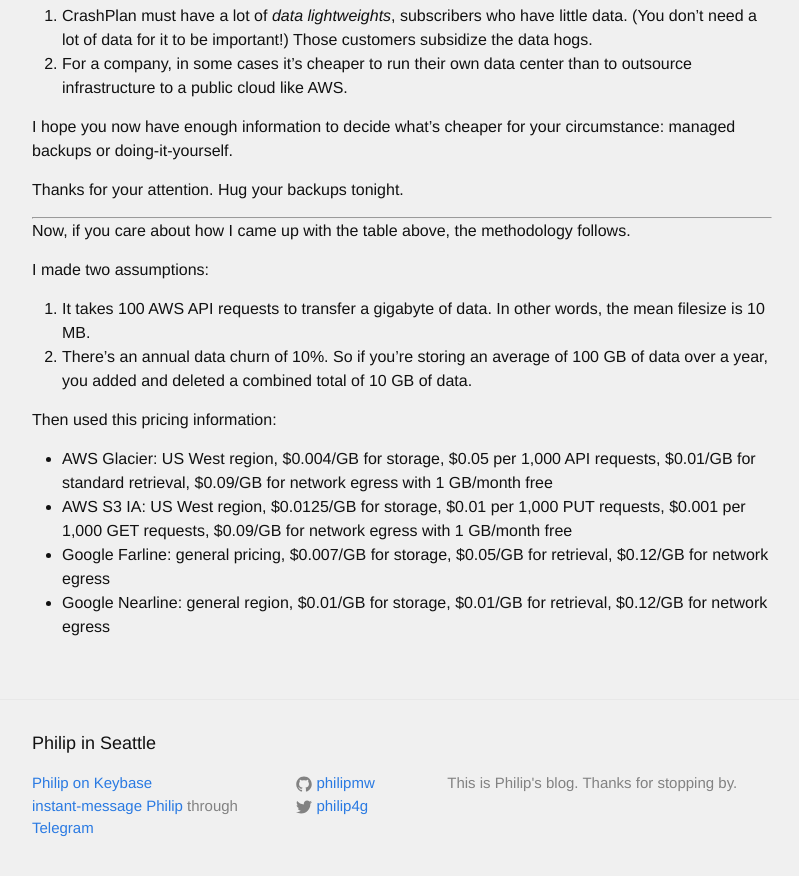
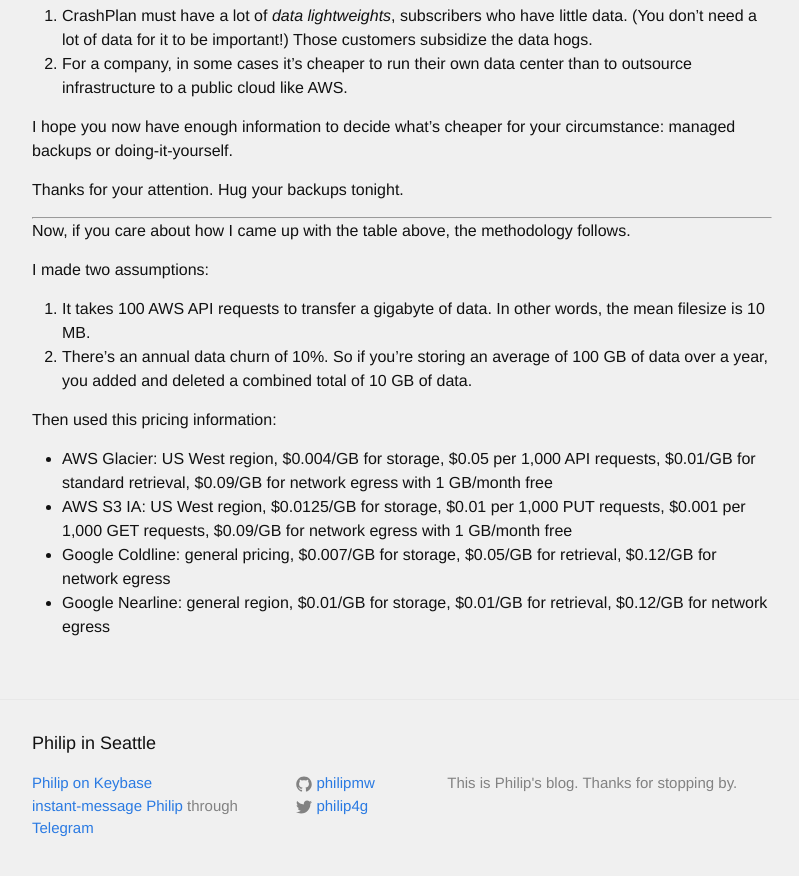
Before and after one commit to philipmw/philipmw.github.io, a Jekyll site: the page built from _posts/2017-01-14-cloud-backup-comparison.md, in a window 1280 px wide and 900 px high, scrolled down 1653 px. Shown: the top 876 px of the window, without its empty margins (238-1037 px from the left). Built offline with Jekyll 4.4.1, drawn with Linux system fonts in a browser that asks for light colours; some of the changed text lies outside the part shown.

Commit message:
Links, s/Farline/Coldline/

```diff
--- a/_posts/2017-01-14-cloud-backup-comparison.md
+++ b/_posts/2017-01-14-cloud-backup-comparison.md
@@ -19,7 +19,7 @@
 
 I created a table comparing costs.  The table has two columns for each category: the cost of storage, and the cost of restoring your entire backup.  The cost of storage is monthly, whereas restoring your backup is one-time and hopefully rare.
 
-|        | CrashPlan  | ↵                  | Amazon Glacier | ↵                 | Amazon S3 Infrequent Access | ↵                 | Google Farline | ↵                  | Google Nearline | ↵                  |
+|        | [CrashPlan](http://www.crashplan.com) | ↵ | [Amazon Glacier](https://aws.amazon.com/glacier/) | ↵ | [Amazon S3](https://aws.amazon.com/s3/) Infrequent Access | ↵ | [Google Coldline](https://cloud.google.com/storage/archival/) | ↵ | [Google Nearline](https://cloud.google.com/storage-nearline/) | ↵                  |
 | Stored | store/year | full restore event | store/year     | full restore event | store/year                  | full restore event | store/year     | full restore event | store/year       | full restore event |
 | -----: | --: | --: | --: | --: | --: | --: | --: | --: |
 | 1 GB   | $59 | $0 | $0 | $0 | $0 | $0 | $0 | $0 | $0 | $0 |
@@ -60,5 +60,5 @@
 
 * AWS Glacier: US West region, $0.004/GB for storage, $0.05 per 1,000 API requests, $0.01/GB for standard retrieval, $0.09/GB for network egress with 1 GB/month free
 * AWS S3 IA: US West region, $0.0125/GB for storage, $0.01 per 1,000 PUT requests, $0.001 per 1,000 GET requests, $0.09/GB for network egress with 1 GB/month free
-* Google Farline: general pricing, $0.007/GB for storage, $0.05/GB for retrieval, $0.12/GB for network egress
+* Google Coldline: general pricing, $0.007/GB for storage, $0.05/GB for retrieval, $0.12/GB for network egress
 * Google Nearline: general region, $0.01/GB for storage, $0.01/GB for retrieval, $0.12/GB for network egress
```
